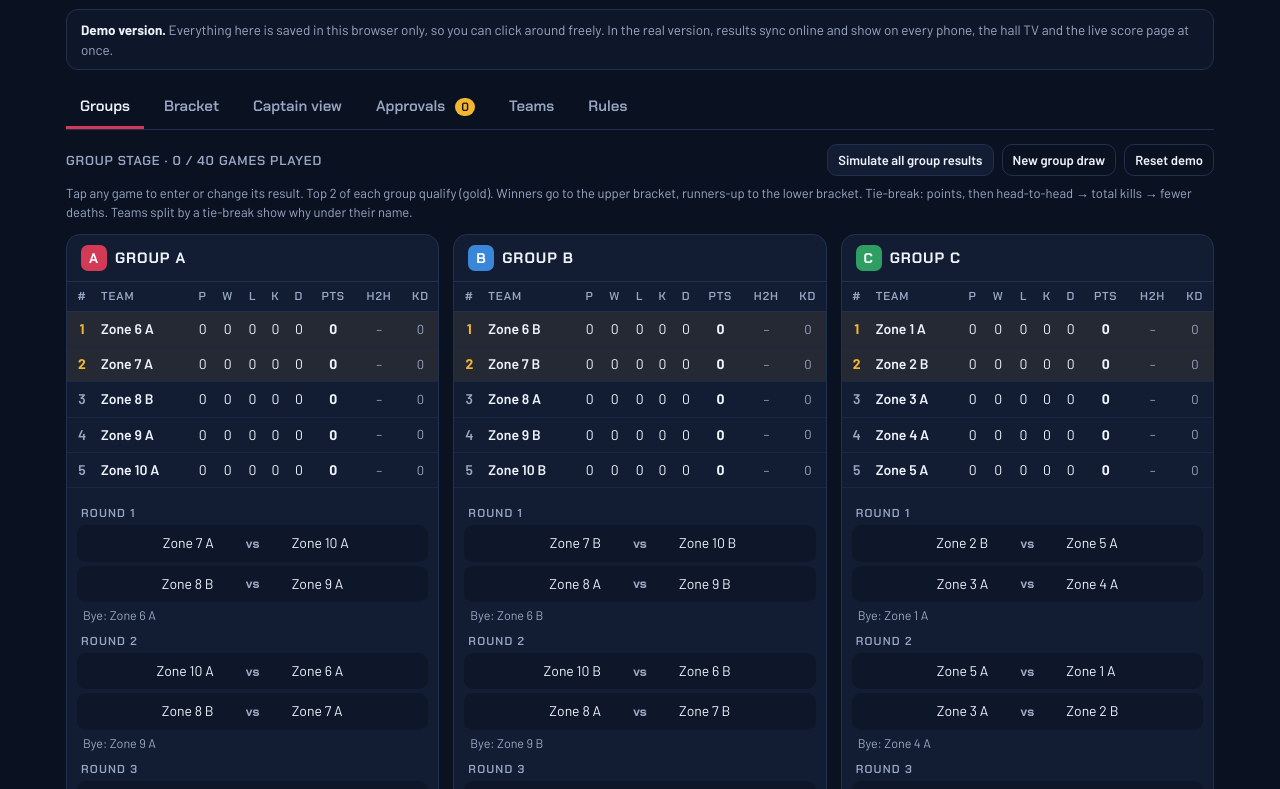
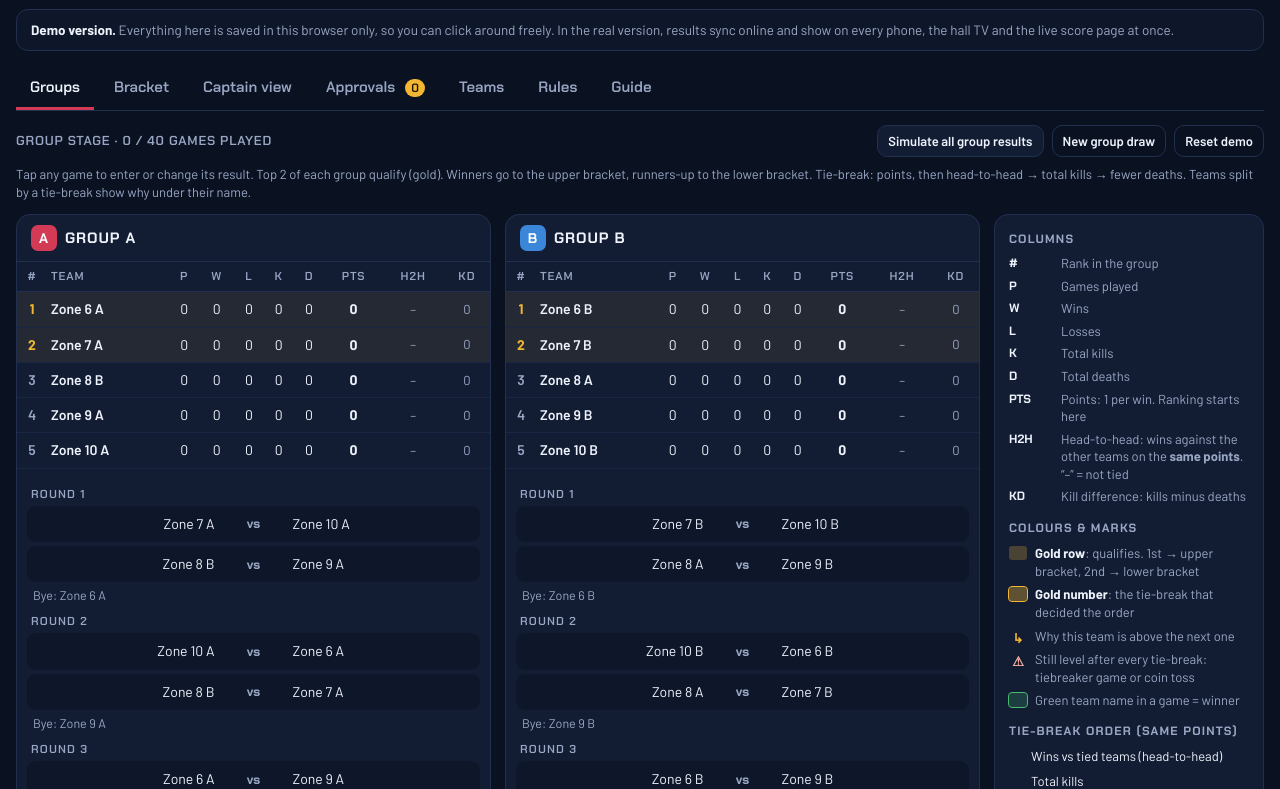
Before and after one commit to juji-atelier/ja-register, a plain HTML site: page tournament.html in a window 1280 px wide. Shown: the part 67-856 px from the top of the page. Drawn offline with Linux system fonts and the light colour scheme.

Commit message:
Tournament demo: legend panel beside the groups, Guide tab, wider group cards, shorter tie labels
Co-Authored-By: Claude Opus 5.5 <noreply@anthropic.com>
Claude-Session: https://claude.ai/code/session_01LvmPJ32ox4ymtkdb7GmisZ

```diff
--- a/tournament.html
+++ b/tournament.html
@@ -30,7 +30,7 @@
   body{margin:0;background:var(--abyss);color:var(--ink);font:400 15px/1.45 var(--bd);
     background-image:radial-gradient(900px 420px at 0% -10%,rgba(210,58,85,.18),transparent 60%),radial-gradient(900px 420px at 100% -10%,rgba(58,134,217,.18),transparent 60%);
     background-repeat:no-repeat;min-height:100vh}
-  .wrap{max-width:1180px;margin:0 auto;padding:18px 16px calc(40px + env(safe-area-inset-bottom))}
+  .wrap{max-width:1380px;margin:0 auto;padding:18px 16px calc(40px + env(safe-area-inset-bottom))}
   :focus-visible{outline:2px solid var(--crown);outline-offset:2px}
   button{font:600 14px var(--bd);color:var(--ink);background:var(--deck);border:1px solid var(--line);border-radius:10px;padding:9px 14px;cursor:pointer;min-height:40px}
   button:hover{border-color:#3a4d78}
@@ -60,7 +60,7 @@
   .stage{font:600 13px var(--hd);color:var(--mist);letter-spacing:.06em;text-transform:uppercase}
 
   /* groups */
-  .groups{display:grid;grid-template-columns:repeat(auto-fit,minmax(340px,1fr));gap:14px}
+  .groups{display:grid;grid-template-columns:repeat(auto-fit,minmax(380px,1fr));gap:14px}
   .card{background:var(--deck);border:1px solid var(--line);border-radius:14px;overflow:hidden}
   .card h3{margin:0;padding:10px 14px;font:700 15px var(--hd);letter-spacing:.06em;display:flex;align-items:center;gap:8px;border-bottom:1px solid var(--line)}
   .card h3 .g{width:26px;height:26px;border-radius:7px;display:grid;place-items:center;color:#fff;font-size:14px}
@@ -87,10 +87,26 @@
   .bye{color:var(--mist);font-size:12.5px;margin:2px 6px}
   td.tbc{color:var(--mist);font-size:13px}
   td.tbc.hit{color:var(--crown);font-weight:700;background:rgba(242,182,50,.12)}
+  .gwrap{display:grid;grid-template-columns:minmax(0,1fr) 270px;gap:14px;align-items:start}
+  @media (max-width:1100px){.gwrap{grid-template-columns:1fr}}
+  .legend{position:sticky;top:12px;background:var(--deck);border:1px solid var(--line);border-radius:14px;padding:12px 14px;font-size:13px}
+  .legend h5{margin:4px 0 8px;font:700 12px var(--hd);letter-spacing:.1em;color:var(--mist)}
+  .legend h5+h5,.legend dl+h5,.legend ul+h5{margin-top:14px}
+  .legend dl{display:grid;grid-template-columns:44px 1fr;gap:5px 8px;margin:0}
+  .legend dt{font:700 12px var(--hd);color:var(--ink)}
+  .legend dd{margin:0;color:var(--mist);line-height:1.35}
+  .legend ul{margin:0;padding-left:0;list-style:none;color:var(--mist);line-height:1.4}
+  .legend li{margin:5px 0;display:flex;gap:8px;align-items:flex-start}
+  .legend .sw{flex:none;width:18px;height:14px;border-radius:3px;margin-top:2px}
+  .legend ol{margin:0;padding-left:22px;list-style:decimal;color:var(--ink);line-height:1.5}
+  .guide{max-width:820px}
+  .guide h3{font:700 17px var(--hd);margin:22px 0 6px}
+  .guide p,.guide li{color:var(--mist);line-height:1.55}
+  .guide b{color:var(--ink)}
   .tbn{font-size:11.5px;color:var(--crown);font-weight:500;line-height:1.3;margin-top:2px}
   .tbn.bad{color:#ffb4a8;font-weight:700}
   .tbrow{border-color:rgba(242,182,50,.35)}
-  .coin{margin-top:4px;min-height:28px;padding:3px 9px;font-size:12px;border-color:var(--crown);color:var(--crown)}
+  .coin{margin-top:4px;min-height:28px;padding:3px 8px;font-size:12px;white-space:nowrap;border-color:var(--crown);color:var(--crown)}
   .tbsel{display:grid;grid-template-columns:120px 1fr;gap:10px 14px;align-items:center;padding:14px}
   .tbsel select{max-width:360px;width:100%}
   .lab{font:600 12px var(--hd);letter-spacing:.08em;color:var(--mist);text-transform:uppercase}
@@ -169,6 +185,7 @@
     <button data-tab="approve">Approvals <span class="badge" id="qCount">0</span></button>
     <button data-tab="teams">Teams</button>
     <button data-tab="rules">Rules</button>
+    <button data-tab="guide">Guide</button>
   </nav>
 
   <section id="tab-groups"></section>
@@ -177,6 +194,7 @@
   <section id="tab-approve" hidden></section>
   <section id="tab-teams" hidden></section>
   <section id="tab-rules" hidden></section>
+  <section id="tab-guide" hidden></section>
 
   <div class="foot"><svg class="logo" viewBox="0 0 140 79" aria-hidden="true"><path fill="currentColor" fill-rule="evenodd" d="M54.75 30.67 L54.15 30.62 L53.93 29.88 L54.99 22.0 L55.83 20.0 L56.03 17.62 L56.83 15.75 L57.07 13.75 L57.81 11.88 L58.51 7.62 L58.4 4.75 L57.25 0.0 L72.52 0.0 L69.81 5.5 L69.07 6.38 L62.81 17.5 L60.25 21.38 L59.86 22.5 L55.84 29.5ZM136.62 78.13 L120.88 78.1 L120.12 77.86 L118.25 75.38 L110.79 62.25 L109.5 61.03 L70.75 61.08 L70.22 60.88 L70.14 60.12 L73.7 54.5 L77.12 48.12 L78.12 47.12 L98.38 47.01 L101.0 46.91 L101.5 46.55 L98.74 41.38 L93.12 32.44 L85.75 19.51 L85.38 19.28 L84.11 20.25 L81.8 24.5 L72.13 40.38 L71.7 41.5 L66.1 50.38 L65.72 51.5 L60.23 60.38 L56.88 66.48 L52.62 71.66 L48.62 74.72 L44.38 76.79 L39.25 77.9 L1.75 78.04 L1.0 77.78 L0.79 77.25 L6.13 68.5 L7.68 66.5 L8.15 65.38 L10.25 63.06 L34.0 62.9 L36.0 62.04 L37.62 61.8 L39.62 60.64 L42.88 57.47 L59.1 29.38 L62.82 23.5 L66.12 17.38 L71.74 8.5 L76.32 0.0 L93.0 -0.05 L93.85 0.0 L96.73 4.38 L100.06 10.5 L102.74 14.38 L106.07 20.5 L106.85 21.38 L109.03 25.5 L109.8 26.38 L116.15 37.5 L118.68 41.38 L119.07 42.5 L119.86 43.38 L122.04 47.5 L122.79 48.38 L123.19 49.5 L129.76 60.38 L138.34 75.5 L139.12 76.68 L139.88 77.07 L139.88 77.97Z"/></svg>© JUJI-ATELIER SYSTEM · JA ESPORT Tournament (demo)</div>
 </div>
@@ -287,7 +305,7 @@ function standings(g){
         if (c) { up.by=up.by||c; dn.by=dn.by||c; }
         if (c==="org") up.note=(up.note?up.note+"; ":"")+"above "+T(dn.id).name+" by "+(up.how==="game"?"winning the tiebreaker game":"the organiser's coin toss");
         else if (c) up.note=(up.note?up.note+"; ":"")+"above "+T(dn.id).name+": "+TB[c].short+" "+show(up,c)+" vs "+show(dn,c);
-        else { up.unresolved=dn.unresolved=true; up.note=(up.note?up.note+"; ":"")+"level with "+T(dn.id).name+" on every tie-break: organiser decides"; }
+        else { up.unresolved=dn.unresolved=true; up.note=(up.note?up.note+"; ":"")+"still level with "+T(dn.id).name; }
       }
     }
     out.push(...tied); i=j;
@@ -311,10 +329,10 @@ let tab = "groups", capTeam = "";
 $("#nav").addEventListener("click", e => { const b=e.target.closest("button[data-tab]"); if(!b) return; tab=b.dataset.tab; render(); });
 function render(){
   document.querySelectorAll("#nav button").forEach(b=>b.classList.toggle("on", b.dataset.tab===tab));
-  ["groups","bracket","captain","approve","teams","rules"].forEach(t => $("#tab-"+t).hidden = t!==tab);
+  ["groups","bracket","captain","approve","teams","rules","guide"].forEach(t => $("#tab-"+t).hidden = t!==tab);
   $("#evName").textContent = S.event;
   $("#qCount").textContent = S.reports.length;
-  ({groups:rGroups, bracket:rBracket, captain:rCaptain, approve:rApprove, teams:rTeams, rules:rRules})[tab]();
+  ({groups:rGroups, bracket:rBracket, captain:rCaptain, approve:rApprove, teams:rTeams, rules:rRules, guide:rGuide})[tab]();
 }
 const name = id => id ? esc(T(id).name) : "TBD";
 
@@ -323,13 +341,13 @@ function rGroups(){
   let h = `<div class="bar"><span class="stage">Group stage · ${done} / ${S.gm.length} games played</span><span class="sp"></span>
     <button class="sm" id="simG">Simulate all group results</button><button class="sm ghost" id="redraw">New group draw</button><button class="sm ghost" id="reset">Reset demo</button></div>
     <p class="sub" style="margin:-6px 0 12px">Tap any game to enter or change its result. Top 2 of each group qualify (gold). Winners go to the upper bracket, runners-up to the lower bracket. Tie-break: points, then ${esc(tbList().map(k=>TB[k].short).join(" → "))}. Teams split by a tie-break show why under their name.</p>
-    <div class="groups">`;
+    <div class="gwrap"><div class="groups">`;
   for (const g of GROUPS){
     const st = standings(g);
     h += `<div class="card"><h3><span class="g" style="background:${GCOL[g]}">${g}</span>GROUP ${g}${groupDone(g)?' <span class="sub" style="margin-left:auto">complete</span>':''}</h3>
       <table><tr><th>#</th><th class="l">TEAM</th><th>P</th><th>W</th><th>L</th><th>K</th><th>D</th><th title="Points: 1 per win">PTS</th><th title="Head-to-head: wins against the other teams on the same points">H2H</th><th title="Kill difference: kills minus deaths">KD</th></tr>`;
     st.forEach((r,i)=>{ h += `<tr class="${i<2?'q':''}"><td class="rk">${i+1}</td><td class="l"><span class="tn">${name(r.id)}</span>${(()=>{ const imp = r.unresolved && i<=2 && st.some((x,j)=>j!==i && j<=2 && x.unresolved && x.pts===r.pts);
-   return (r.note?`<div class="tbn${imp?' bad':''}">${imp?'⚠ ':'↳ '}${esc(imp||!r.unresolved?r.note:r.note.replace('organiser decides','no effect on qualifying'))}</div>`:'') + (imp?(tbPending(r.id)?`<div class="tbn" style="color:var(--mist)">⏳ tiebreaker game scheduled (see TIEBREAKER below)</div>`:`<div style="display:flex;gap:6px;flex-wrap:wrap"><button class="sm coin" data-tbg="${g}|${r.id}">Schedule tiebreaker game</button><button class="sm coin" data-coin="${g}|${r.id}">Won the coin toss ⬆</button></div>`):''); })()}</td><td>${r.p}</td><td>${r.w}</td><td>${r.l}</td><td class="${r.by==='kills'?'tbc hit':''}">${r.k}</td><td class="${r.by==='deaths'?'tbc hit':''}">${r.d}</td><td class="pts">${r.pts}</td><td class="tbc${r.by==='h2h'?' hit':''}">${r.tied?r.h2h:'–'}</td><td class="tbc${r.by==='kd'?' hit':''}">${r.kd>0?'+':''}${r.kd}</td></tr>`; });
+   return (r.note?`<div class="tbn${imp?' bad':''}">${imp?'⚠ ':'↳ '}${esc(imp||!r.unresolved?r.note:r.note+' (no effect on qualifying)')}</div>`:'') + (imp?(tbPending(r.id)?`<div class="tbn" style="color:var(--mist)">⏳ tiebreaker game scheduled (see TIEBREAKER below)</div>`:`<div style="display:flex;gap:6px;flex-wrap:wrap"><button class="sm coin" data-tbg="${g}|${r.id}">Tiebreaker game</button><button class="sm coin" data-coin="${g}|${r.id}">Coin toss ⬆</button></div>`):''); })()}</td><td>${r.p}</td><td>${r.w}</td><td>${r.l}</td><td class="${r.by==='kills'?'tbc hit':''}">${r.k}</td><td class="${r.by==='deaths'?'tbc hit':''}">${r.d}</td><td class="pts">${r.pts}</td><td class="tbc${r.by==='h2h'?' hit':''}">${r.tied?r.h2h:'–'}</td><td class="tbc${r.by==='kd'?' hit':''}">${r.kd>0?'+':''}${r.kd}</td></tr>`; });
     h += `</table><div class="matches">`;
     for (let r=1;r<=5;r++){
       h += `<div class="rnd">ROUND ${r}</div>`;
@@ -355,7 +373,7 @@ function rGroups(){
     }
     h += `</div></div>`;
   }
-  $("#tab-groups").innerHTML = h + `</div>`;
+  $("#tab-groups").innerHTML = h + `</div><aside class="legend">${legendHTML()}</aside></div>`;
   $("#simG").onclick = () => { S.gm.forEach(m=>{ if(!m.w) randomResult(m); }); S.reports = S.reports.filter(x=>x.kind!=="g"); save(); };
   $("#redraw").onclick = () => { if (confirm("Make a new group draw? All results will be cleared.")) { draw(S); save(); } };
   $("#reset").onclick = () => { if (confirm("Reset the whole demo?")) { S = fresh(); save(); } };
@@ -562,6 +580,32 @@ function rApprove(){
   document.querySelectorAll("[data-rj]").forEach(b => b.onclick = () => { S.reports.splice(+b.dataset.rj,1); save(); });
 }
 
+function legendHTML(){
+  return `<h5>COLUMNS</h5><dl><dt>#</dt><dd>Rank in the group</dd><dt>P</dt><dd>Games played</dd><dt>W</dt><dd>Wins</dd><dt>L</dt><dd>Losses</dd><dt>K</dt><dd>Total kills</dd><dt>D</dt><dd>Total deaths</dd><dt>PTS</dt><dd>Points: 1 per win. Ranking starts here</dd><dt>H2H</dt><dd>Head-to-head: wins against the other teams on the <b>same points</b>. “–” = not tied</dd><dt>KD</dt><dd>Kill difference: kills minus deaths</dd></dl>
+  <h5>COLOURS &amp; MARKS</h5><ul>
+    <li><span class="sw" style="background:rgba(242,182,50,.25)"></span><span><b style="color:var(--ink)">Gold row</b>: qualifies. 1st → upper bracket, 2nd → lower bracket</span></li>
+    <li><span class="sw" style="background:rgba(242,182,50,.35);outline:1px solid var(--crown)"></span><span><b style="color:var(--ink)">Gold number</b>: the tie-break that decided the order</span></li>
+    <li><span class="sw" style="color:var(--crown);font-weight:700;text-align:center">↳</span><span>Why this team is above the next one</span></li>
+    <li><span class="sw" style="color:#ffb4a8;font-weight:700;text-align:center">⚠</span><span>Still level after every tie-break: tiebreaker game or coin toss</span></li>
+    <li><span class="sw" style="background:#4cc37a33;outline:1px solid #48bb6e"></span><span>Green team name in a game = winner</span></li>
+  </ul>
+  <h5>TIE-BREAK ORDER (SAME POINTS)</h5><ol>${tbList().map(k=>`<li>${esc(TB[k].label)}</li>`).join("")}<li>Tiebreaker game or coin toss</li></ol>`;
+}
+function rGuide(){
+  $("#tab-guide").innerHTML = `<div class="guide">
+    <h3>Format</h3><p><b>20 teams</b> in <b>4 groups of 5</b>. Each team plays the other 4 teams in its group once (<b>BO1</b>), with one bye per round. A win is <b>1 point</b>, a loss 0.</p>
+    <p>The <b>top 2</b> of each group go to the playoffs: group <b>winners</b> to the <b>upper bracket</b>, <b>runners-up</b> to the <b>lower bracket</b>.</p>
+    <h3>When teams have the same points</h3>
+    <p>Tie-breaks don't add points. They only decide who ranks higher, one after another, until the teams are separated:</p>
+    <ol>${tbList().map(k=>`<li><b>${esc(TB[k].label)}</b></li>`).join("")}<li><b>Tiebreaker game or coin toss</b>, only if the tie decides who qualifies or which bracket they go to</li></ol>
+    <p><b>Head-to-head</b> counts only the games between the tied teams. With three teams tied, it's a mini-table of their games against each other. Each tie-break is applied to the whole tied group at once, like on Challonge.</p>
+    <p>Under each tied team, the table says why it's higher (for example "above Zone 8 A: head-to-head 1 win vs 0 wins") and the deciding number is highlighted in gold.</p>
+    <h3>Tiebreaker game</h3><p>If teams are still level and it matters for qualifying, the organiser can schedule an extra <b>BO1 tiebreaker game</b> (listed under the group as TIEBREAKER) or use a <b>coin toss</b>. The winner goes above. The extra game doesn't count in points, kills or deaths. Every decision is recorded with its time on the Rules tab.</p>
+    <h3>Playoffs (double elimination)</h3>
+    <p>Same as the organiser's Challonge: upper bracket <b>Match 1</b> (1st A vs 1st C) and <b>Match 2</b> (1st B vs 1st D); lower bracket <b>Match 3</b> (2nd D vs 2nd B) and <b>Match 4</b> (2nd C vs 2nd A). Losing in the upper bracket drops a team to the lower bracket; losing in the lower bracket knocks it out. All series are <b>BO3</b>; the <b>Grand Final (Match 10) is BO5</b>.</p>
+    <h3>Table columns</h3><div class="legend" style="position:static;max-width:520px">${legendHTML()}</div>
+  </div>`;
+}
 function rRules(){
   const cur = (S.rules&&S.rules.tb)||DEFAULT_TB, started = S.gm.some(m=>m.w);
   const opt = sel => Object.keys(TB).map(k=>`<option value="${k}" ${k===sel?'selected':''}>${esc(TB[k].label)}</option>`).join("");
```
